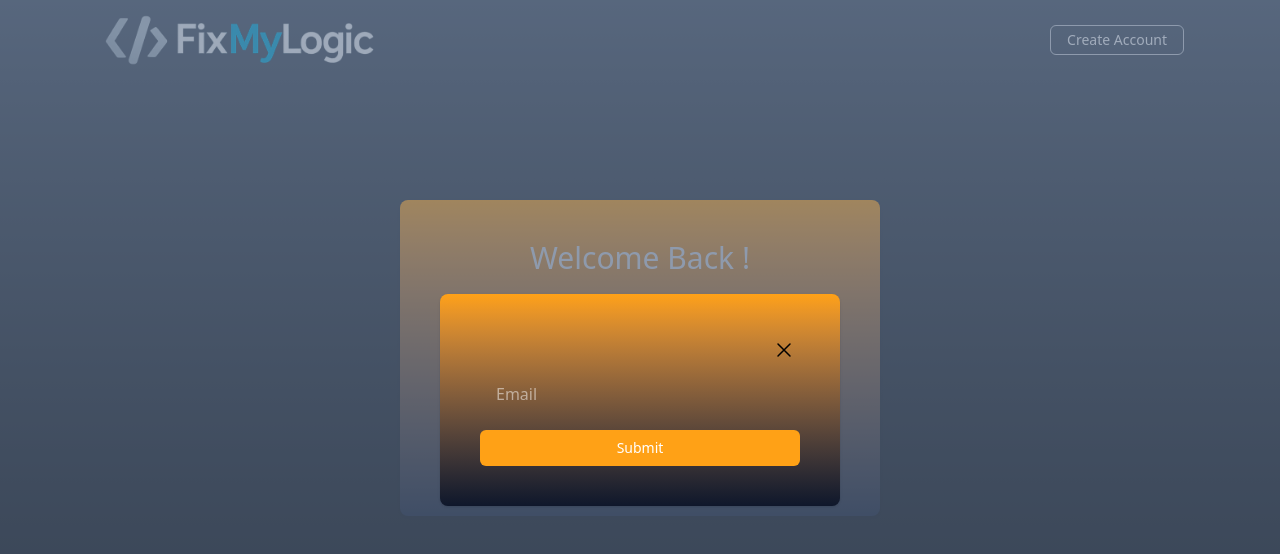
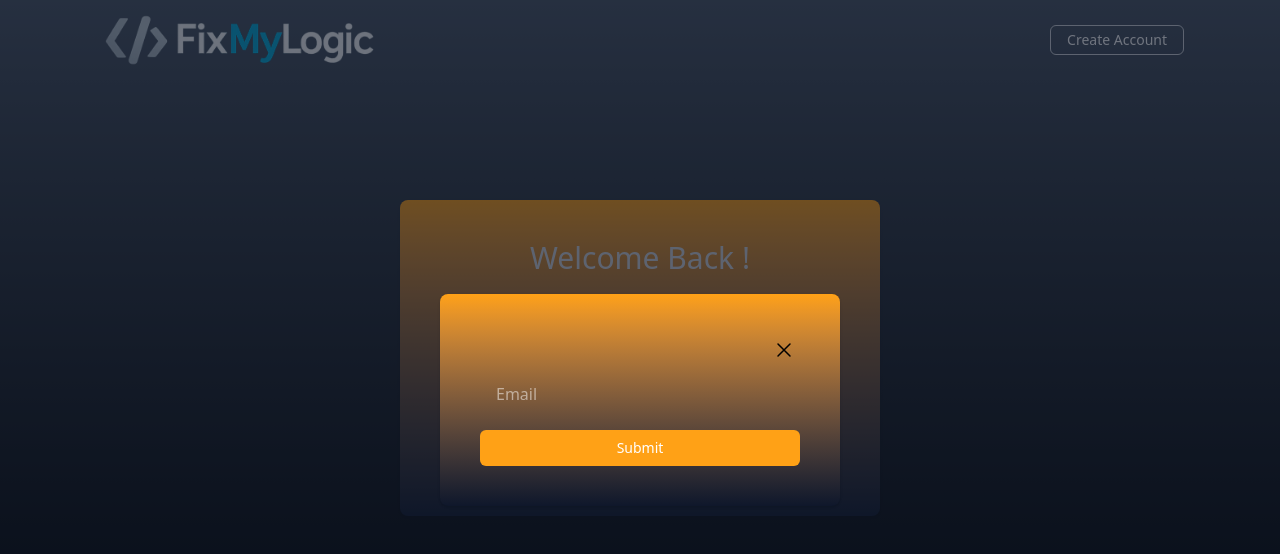
Before and after one commit to Immonn/FixMyLogic, a Next.js app: page /auth/signin in a window 1280 px wide. Both pictures are taken after a click on the element "Forgot Password ?". Shown: the top 554 px of the page. Built offline with nearby package versions, Linux system fonts and the light colour scheme.

Commit message:
Modify  Reset function

```diff
--- a/app/components/ResetPassword.tsx
+++ b/app/components/ResetPassword.tsx
@@ -10,7 +10,7 @@ export function ResetPassword({open,onclose}){
                 className="fixed inset-0 z-50 flex items-center justify-center"
                 onClick={onclose}
             >
-                <div className="absolute inset-0 bg-slate-500 opacity-60" />
+                <div className="absolute inset-0 bg-gray-900 opacity-60" />
                 <div
                     className="bg-white rounded-lg shadow relative px-10 py-10 w-100 flex flex-col gap-2 bg-linear-to-b from-brand-orange to-slate-900"
                     onClick={e => e.stopPropagation()}
```
